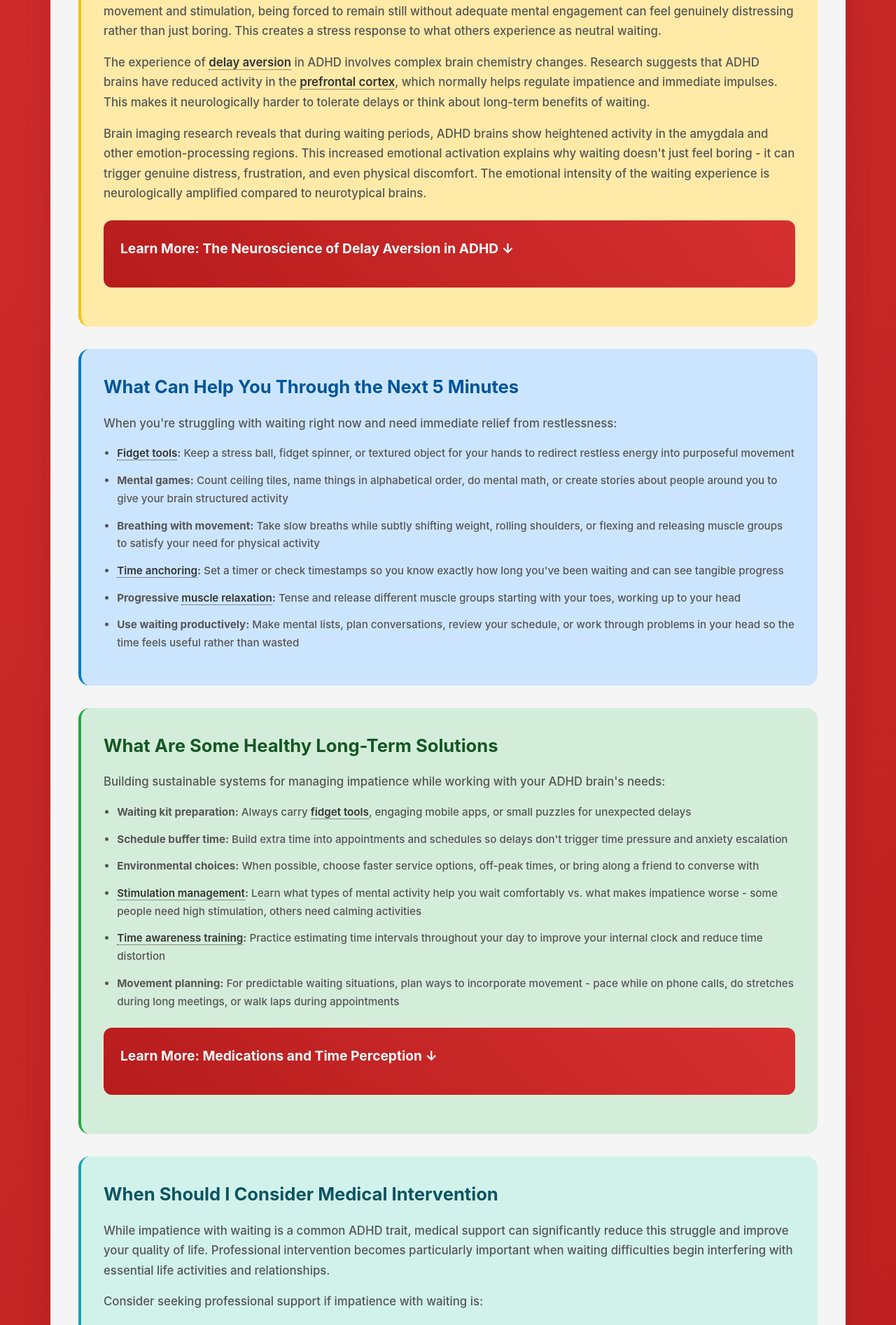
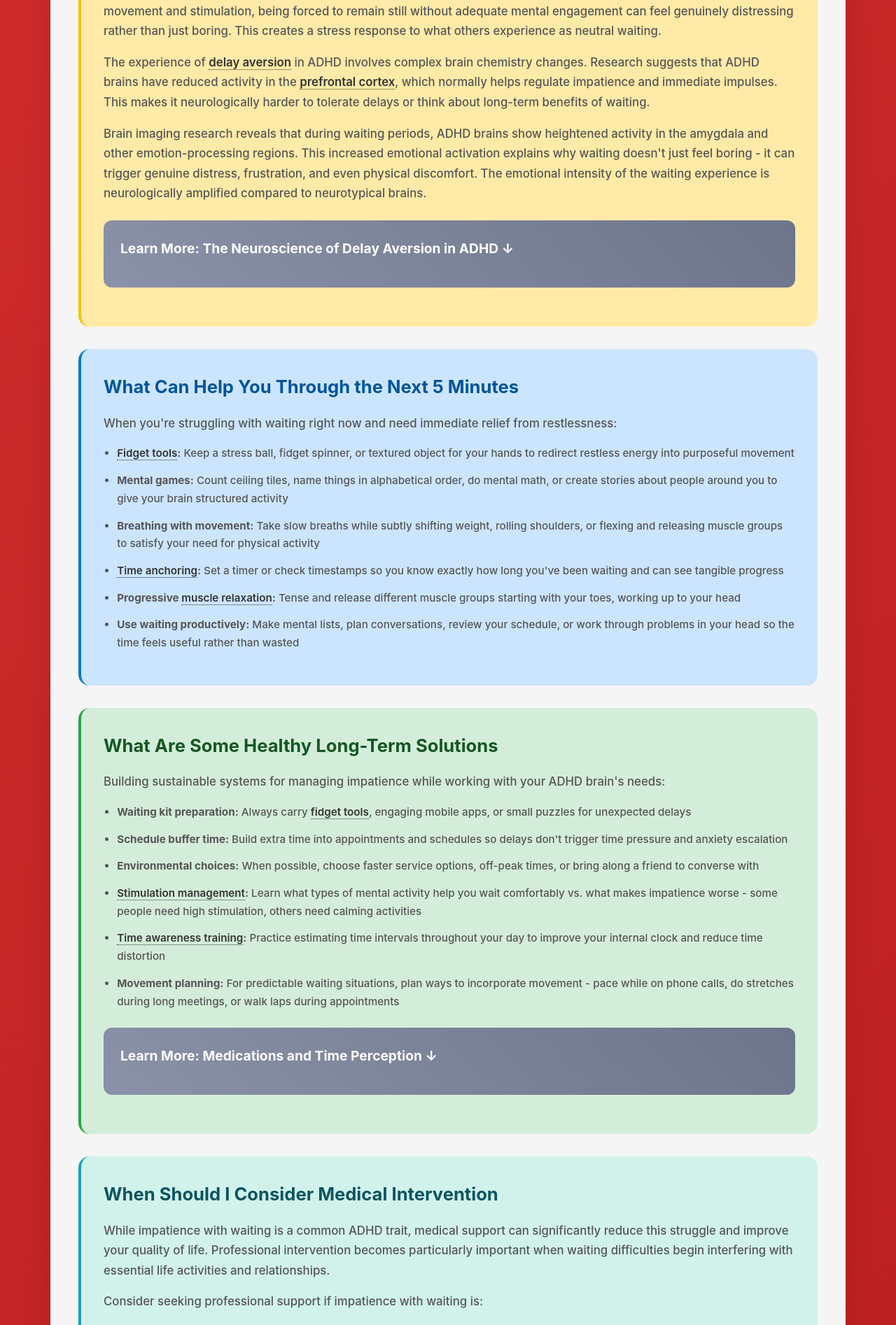
Before and after one commit to neurodivergent-survival-guide/neurodivergent-survival-guide, a Jekyll site: the page built from struggles/impatience-with-waiting.html, in a window 1280 px wide. Shown: the part 1930-3824 px from the top of the page at 70% size. Built offline with Jekyll 4.4.1, drawn with Linux system fonts in a browser that asks for light colours.

Commit message:
Update struggle.html

```diff
--- a/_layouts/struggle.html
+++ b/_layouts/struggle.html
@@ -494,7 +494,7 @@ layout: default
     }
 
     .learn-more {
-        background: linear-gradient(45deg, {{ colors.gradient_end }}, {{ colors.gradient_start }});
+        background: linear-gradient(45deg, #8b92a8, #6c7589);
         color: white;
         padding: 1.5rem;
         border-radius: 12px;
```
